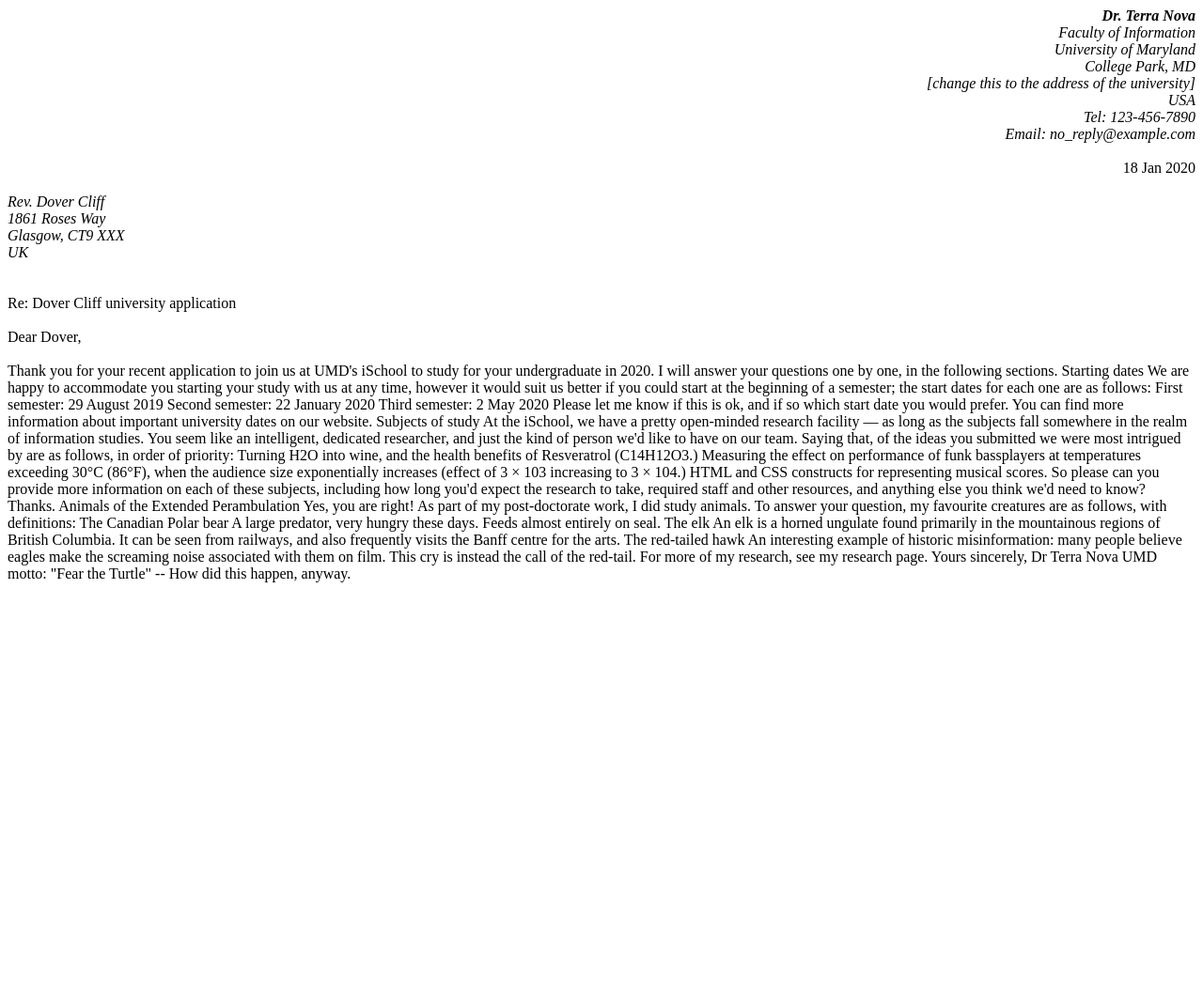
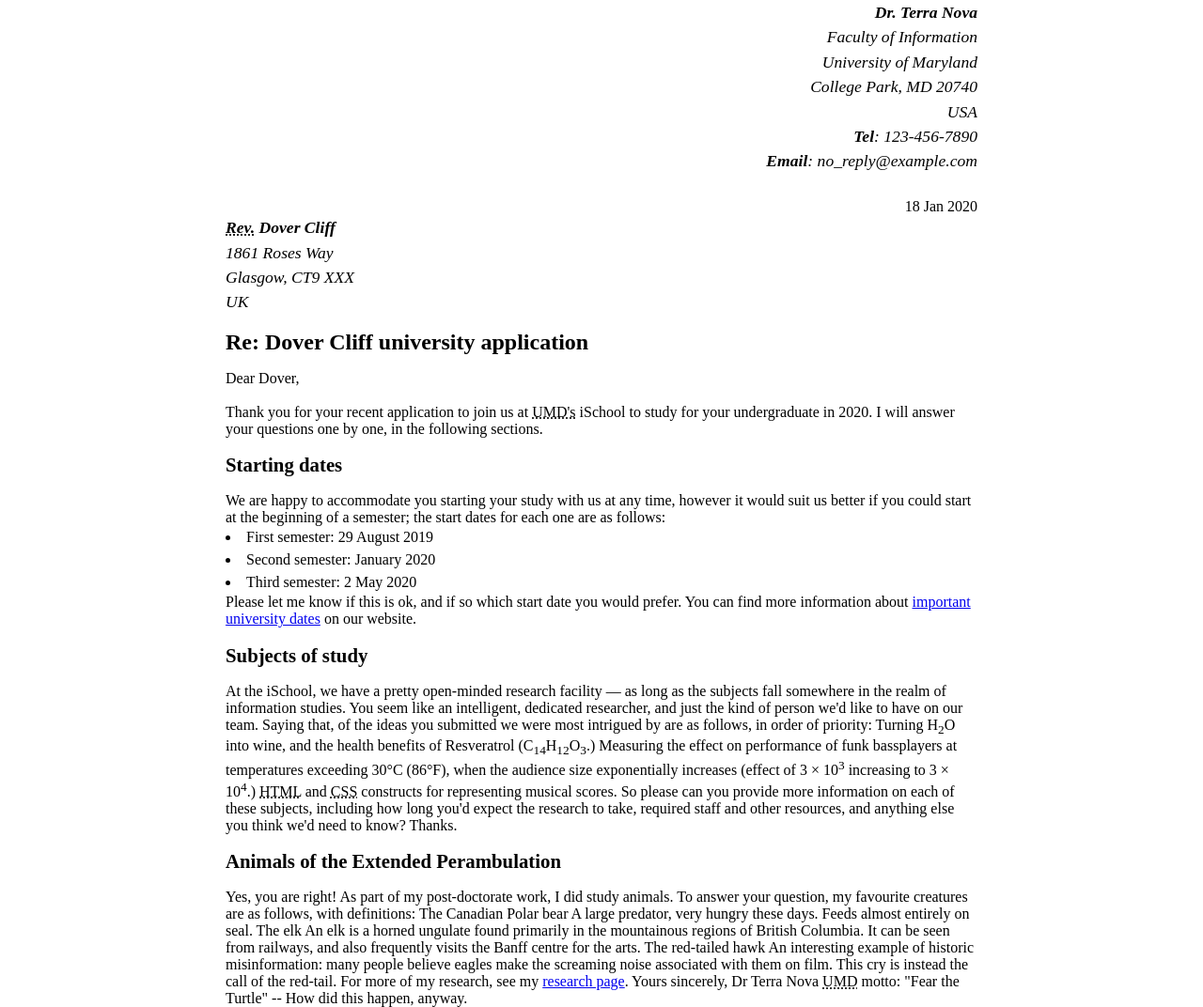
Before and after one commit to hkeegstraUMD/hkeegstraUMD.github.io, a plain HTML site: page lab_2/index.html in a window 1280 px wide. Shown: the whole page at 94% size. Before the commit the page ends 800 px from the top, so only its background shows below. Drawn offline with Linux system fonts and the light colour scheme.

Commit message:
Day 2 Work
List, address, abbreviations, super/subscript, hyperlinks

```diff
--- a/lab_2/index.html
+++ b/lab_2/index.html
@@ -2,61 +2,63 @@
 <html lang="en">
     <head>
         <meta charset="utf-8">
+        <link rel="stylesheet" href="lab_style.css">
         <title>Henry Keegstra INST377 Lab 2</title>
     </head>
     <body>
-        <address><div align = "right">
-            <b>Dr. Terra Nova</b><br>
+        <address class = "sender-column">
+            <strong>Dr. Terra Nova</strong><br>
             Faculty of Information<br>
             University of Maryland<br>
-            College Park, MD<br>
-            [change this to the address of the university]<br>
+            College Park, MD 20740<br>
             USA<br>
-            Tel: 123-456-7890<br>
-            Email: no_reply@example.com<br><br>
-        </div></address>
+            <strong>Tel</strong>: 123-456-7890<br>
+            <strong>Email</strong>: no_reply@example.com<br><br>
+        </address>
 
-        <div align = "right">18 Jan 2020<br><br></div>
+        <div align = "right"><time datetime="2020-01-18">18 Jan 2020</time></div>
 
         <address>
-            Rev. Dover Cliff<br>
+            <strong><abbr title="Reverend">Rev.</abbr> Dover Cliff</strong><br>
             1861 Roses Way<br>
             Glasgow, CT9 XXX<br>
-            UK<br><br><br>
+            UK<br>
         </address>
 
 
-        Re: Dover Cliff university application<br><br>
+        <h1>Re: Dover Cliff university application</h1>
 
         Dear Dover,<br><br>
 
-        Thank you for your recent application to join us at UMD's iSchool to study for your undergraduate in 2020. I will answer your questions one by one, in the following sections.
+        Thank you for your recent application to join us at <abbr title="University of Maryland">UMD's</abbr> iSchool to study for your undergraduate in 2020. I will answer your questions one by one, in the following sections.
 
-        Starting dates
+        <h2>Starting dates</h2>
 
         We are happy to accommodate you starting your study with us at any time, however it would suit us better if you could start at the beginning of a semester; the start dates for each one are as follows:
-
-        First semester: 29 August 2019
-        Second semester: 22 January 2020
-        Third semester: 2 May 2020
+        <u1>
+        <li>First semester: <time datetime="2020-01-18"></time>29 August 2019</time></li>
+        <li>Second semester: <time datetime="2020-01-18"> January 2020</time></li>
+        <li>Third semester: <time datetime="2020-05-2"></time>2 May 2020</time></li>
+        </u1>
 
         Please let me know if this is ok, and if so which start date you would prefer.
 
-        You can find more information about important university dates on our website.
+        You can find more information about <a href="https://example.com"
+        title="Semester Calendar for University of Maryland">important university dates</a> on our website.
 
 
-        Subjects of study
+        <h2>Subjects of study</h2>
 
         At the iSchool, we have a pretty open-minded research facility — as long as the subjects fall somewhere in the realm of information studies. You seem like an intelligent, dedicated researcher, and just the kind of person we'd like to have on our team. Saying that, of the ideas you submitted we were most intrigued by are as follows, in order of priority:
 
-        Turning H2O into wine, and the health benefits of Resveratrol (C14H12O3.)
-        Measuring the effect on performance of funk bassplayers at temperatures exceeding 30°C (86°F), when the audience size exponentially increases (effect of 3 × 103 increasing to 3 × 104.)
-        HTML and CSS constructs for representing musical scores.
+        Turning H<sub>2</sub>O into wine, and the health benefits of Resveratrol (C<sub>14</sub>H<sub>12</sub>O<sub>3</sub>.)
+        Measuring the effect on performance of funk bassplayers at temperatures exceeding 30°C (86°F), when the audience size exponentially increases (effect of 3 × 10<sup>3</sup> increasing to 3 × 10<sup>4</sup>.)
+        <abbr title="Hypertext Markup Language">HTML</abbr> and <abbr title="Cascading Style Sheets">CSS</abbr> constructs for representing musical scores.
 
         So please can you provide more information on each of these subjects, including how long you'd expect the research to take, required staff and other resources, and anything else you think we'd need to know? Thanks.
 
 
-        Animals of the Extended Perambulation
+        <h2>Animals of the Extended Perambulation</h2>
 
         Yes, you are right! As part of my post-doctorate work, I did study animals. To answer your question, my favourite creatures are as follows, with definitions:
 
@@ -67,11 +69,12 @@
         The red-tailed hawk
         An interesting example of historic misinformation: many people believe eagles make the screaming noise associated with them on film. This cry is instead the call of the red-tail.
 
-        For more of my research, see my research page.
+        For more of my research, see my <a href="https://example.com"
+        title="Research projects of Dr Terra Nova">research page</a>.
 
         Yours sincerely,
         Dr Terra Nova
 
-        UMD motto: "Fear the Turtle" -- How did this happen, anyway.
+        <abbr title="University of Maryland">UMD</abbr> motto: "Fear the Turtle" -- How did this happen, anyway.
     </body>
 </html>
```
